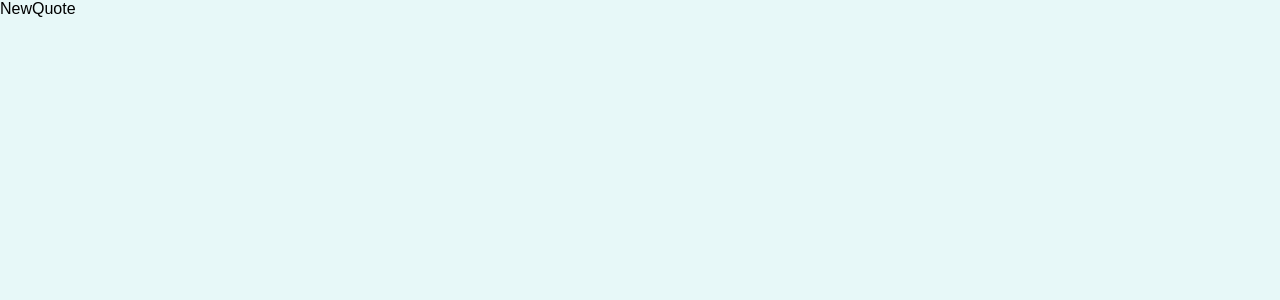
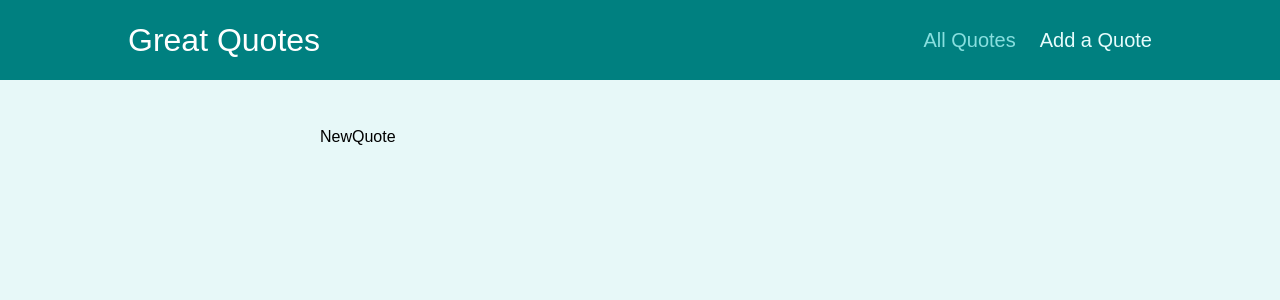
Before and after one commit to philsmirnoff/tutorial, a React (Create React App) app in the folder udemy/09-time-to-practice-starting-code/: page /new-quote in a window 1280 px wide. Shown: the top 300 px of the page. Built offline with nearby package versions, Linux system fonts and the light colour scheme.

Commit message:
added layout wrapper component

```diff
--- a/udemy/09-time-to-practice-starting-code/src/App.js
+++ b/udemy/09-time-to-practice-starting-code/src/App.js
@@ -2,10 +2,12 @@ import { Route, Switch, Redirect } from 'react-router-dom';
 import AllQuotes from './pages/AllQuotes';
 import NewQuote from './pages/NewQuote';
 import QuoteDetail from './pages/QuoteDetail';
+import Layout from './components/layout/Layout';
 
 
 function App() {
   return (
+    <Layout>
       <Switch>
         <Route path='/' exact>
         <Redirect to="/quotes" />
@@ -20,7 +22,8 @@ function App() {
           <NewQuote />
         </Route>
       </Switch>
-  );
+    </Layout>
+);
 }
 
 export default App;
--- /dev/null
+++ b/udemy/09-time-to-practice-starting-code/src/components/layout/Layout.js
@@ -0,0 +1,16 @@
+import { Fragment } from 'react';
+import classes from './Layout.module.css';
+import MainNavigation from './MainNavigation';
+
+const Layout = (props) => {
+  return (
+    <Fragment>
+    <MainNavigation />
+    <main className={classes.main}>
+      <p>{props.children}</p>
+    </main>
+    </Fragment>
+  )
+}
+
+export default Layout
--- /dev/null
+++ b/udemy/09-time-to-practice-starting-code/src/components/layout/MainNavigation.js
@@ -0,0 +1,25 @@
+import React from 'react';
+import classes from './MainNavigation.module.css';
+import { NavLink } from 'react-router-dom';
+
+
+const MainNavigation = () => {
+  return (
+    <header className={classes.header}>
+       <div className={classes.logo}>Great Quotes</div>
+        <nav className={classes.nav}>
+          <ul>
+            <li>
+              <NavLink to="/quotes" activeClassName={classes.active}>All Quotes</NavLink>
+            </li>
+            <li>
+            <NavLink to="/new-quote" activeClassName={classes.active}>Add a Quote</NavLink>
+            </li>
+          </ul>
+        </nav>
+    </header>
+
+  )
+}
+
+export default MainNavigation
```
Also changed, not shown: 1 other file (tests, documents, lock files or other folders).
